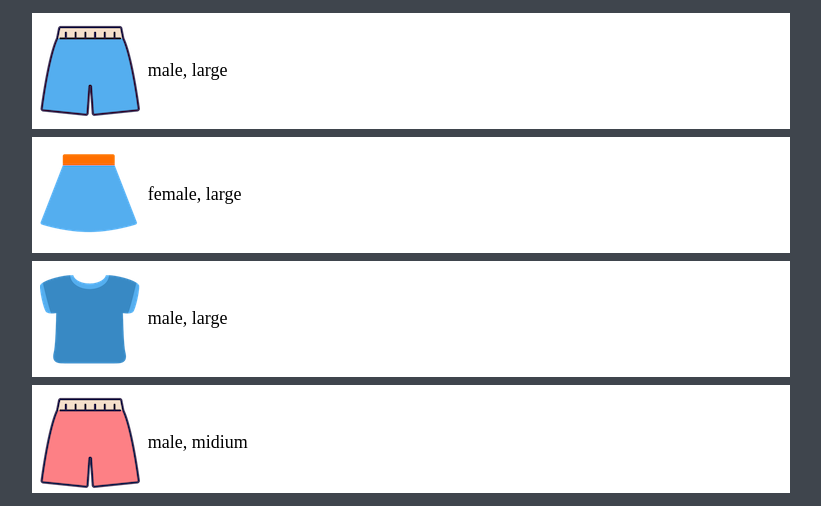
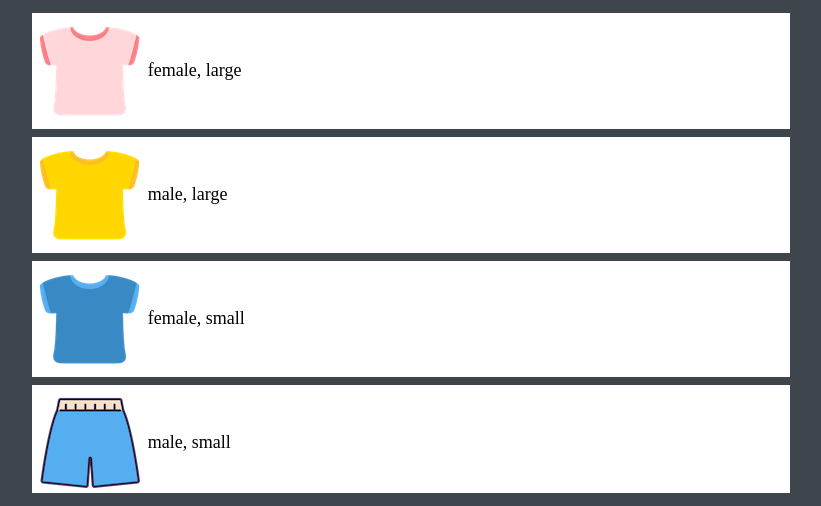
Before and after one commit to KIMYEEUN22/Online-Shopping, a plain HTML site: page index.html in a window 1280 px wide. Shown: the part 238-744 px from the top of the page, without its empty margins (229-1050 px from the left). Drawn offline with Linux system fonts and the light colour scheme.

Commit message:
complete

```diff
--- /dev/null
+++ b/data/data.json
@@ -0,0 +1,67 @@
+{
+    "items": [
+        {
+            "type" : "tshirt",
+            "gender" : "female",
+            "size" : "large",
+            "color" : "pink",
+            "image" : "../img/pink_t.png"
+        },
+        {
+            "type" : "tshirt",
+            "gender" : "male",
+            "size" : "large",
+            "color" : "yellow",
+            "image" : "../img/yellow_t.png"
+        },
+        {
+            "type" : "tshirt",
+            "gender" : "female",
+            "size" : "small",
+            "color" : "blue",
+            "image" : "../img/blue_t.png"
+        },
+        {
+            "type" : "pants",
+            "gender" : "male",
+            "size" : "small",
+            "color" : "blue",
+            "image" : "../img/blue_p.png"
+        },
+        {
+            "type" : "pants",
+            "gender" : "male",
+            "size" : "large",
+            "color" : "yellow",
+            "image" : "../img/yellow_p.png"
+        },
+        {
+            "type" : "pants",
+            "gender" : "female",
+            "size" : "large",
+            "color" : "pink",
+            "image" : "../img/pink_p.png"
+        },
+        {
+            "type" : "skirt",
+            "gender" : "female",
+            "size" : "large",
+            "color" : "pink",
+            "image" : "../img/pink_s.png"
+        },
+        {
+            "type" : "skirt",
+            "gender" : "female",
+            "size" : "samll",
+            "color" : "yellow",
+            "image" : "../img/yellow_s.png"
+        },
+        {
+            "type" : "skirt",
+            "gender" : "female",
+            "size" : "large",
+            "color" : "blue",
+            "image" : "../img/blue_s.png"
+        }
+    ]
+}
--- a/index.html
+++ b/index.html
@@ -52,43 +52,6 @@
     </section>
 
     <!-- Items -->
-    <ul class="items">
-      <li class="item">
-        <img src="img/blue_p.png" alt="pants" class="item__thumnail">
-        <span class="item__description">male, large</span>
-      </li>
-      <li class="item">
-        <img src="img/blue_s.png" alt="skirt" class="item__thumnail">
-        <span class="item__description">female, large</span>
-      </li>
-      <li class="item">
-        <img src="img/blue_t.png" alt="tshirt" class="item__thumnail">
-        <span class="item__description">male, large</span>
-      </li>
-      <li class="item">
-        <img src="img/pink_p.png" alt="pants" class="item__thumnail">
-        <span class="item__description">male, midium</span>
-      </li>
-      <li class="item">
-        <img src="img/pink_s.png" alt="skirt" class="item__thumnail">
-        <span class="item__description">female, <small></small></span>
-      </li>
-      <li class="item">
-        <img src="img/pink_t.png" alt="tshirt" class="item__thumnail">
-        <span class="item__description">male, large</span>
-      </li>
-      <li class="item">
-        <img src="img/yellow_p.png" alt="pants" class="item__thumnail">
-        <span class="item__description">female, large</span>
-      </li>
-      <li class="item">
-        <img src="img/yellow_s.png" alt="skirt" class="item__thumnail">
-        <span class="item__description">female, midium</span>
-      </li>
-      <li class="item">
-        <img src="img/yellow_t.png" alt="tshirt" class="item__thumnail">
-        <span class="item__description">female, <small></small></span>
-      </li>
-    </ul>
+    <ul class="items"></ul>
   </body>
 </html>
--- a/src/main.js
+++ b/src/main.js
@@ -1 +1,54 @@
-'use strict';
+
+//Fetch the items from the JSON file
+//fetch를 통해 아이템을 받아온 다음에 받아온 데이터가 성공적이면 제이슨으로 변환하고 제이슨 안에 있는 아이템즈를 리턴하게 된다.
+function loadItems() {
+    return fetch('data/data.json')
+    .then(response => response.json())
+    .then(json => json.items);
+}
+// Update the list with the given items
+function displayItems(items) {
+    const container = document.querySelector('.items');
+    container.innerHTML = items.map(item => createHTMLString(item)).join('');
+}
+
+//Create HTML list item from the given data item
+function createHTMLString(item) {
+    return `
+    <li class="item">
+        <img src=${item.image} alt=${item.type} class="item__thumnail">
+        <span class="item__description">${item.gender}, ${item.size}</span>
+    </li>
+    `;
+}
+
+function onButtonClick(event, items) {
+    // console.log(event.target.dataset.key);
+    // console.log(event.target.dataset.value);
+    const dataset = event.target.dataset;
+    const key = dataset.key;
+    const value = dataset.value;
+
+    if(key ==null || value == null) {
+        return;
+    }
+    // const filtered = items.filter(item => item[key] === value);
+    // console.log(filtered);
+    displayItems(items.filter(item => item[key] === value));
+}
+
+function setEventListeners(items) {
+    const logo = document.querySelector('.logo');
+    const buttons = document.querySelector('.buttons');
+    logo.addEventListener('click', () => displayItems(items));
+    buttons.addEventListener('click', event => onButtonClick(event, items));
+}
+
+//data.json 의 데이터를 읽어와서 데이터를 전달해 주는 역할
+loadItems()
+.then(items => {
+    console.log(items);
+    displayItems(items);
+    setEventListeners(items);
+})
+.catch(console.log);
```
